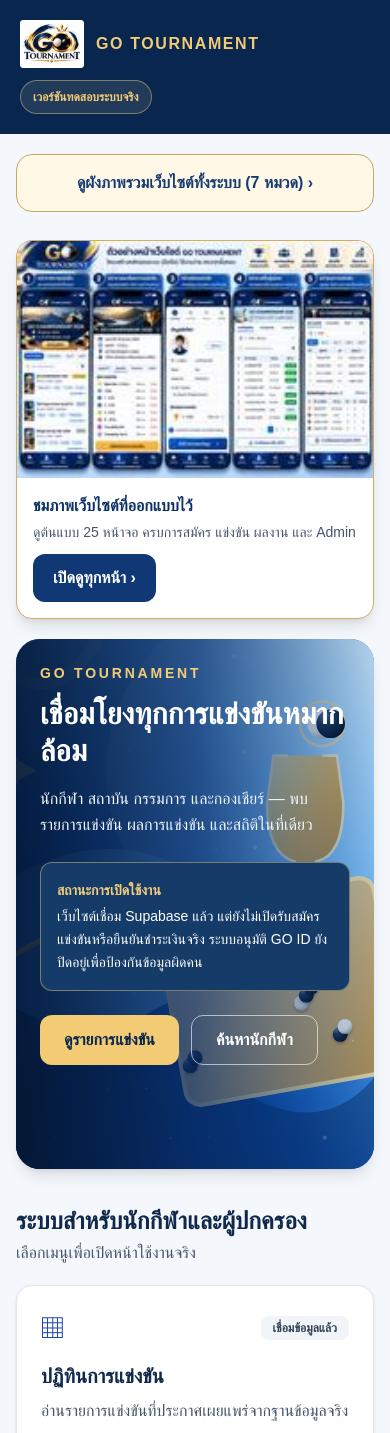
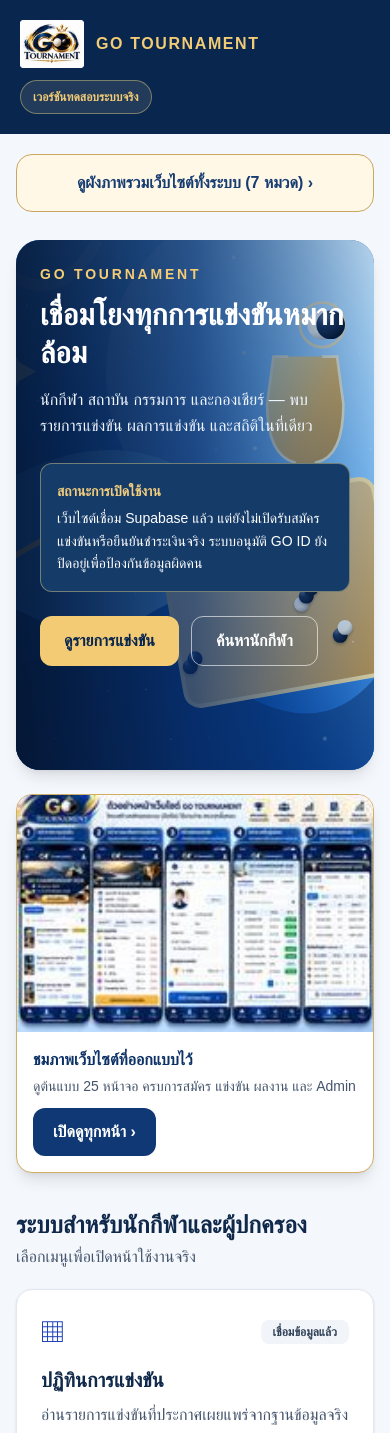
Before and after one commit to sawitree2168-sys/go-competition, a Next.js app: page / in a window 390 px wide. Shown: the top 1433 px of the page. Built offline with nearby package versions, Linux system fonts and the light colour scheme.

Commit message:
ui: make new responsive HOME banner the first hero, move prototype overview underneath

```diff
--- a/app/page.tsx
+++ b/app/page.tsx
@@ -20,13 +20,6 @@ export default function Home(){
    </header>
    <div className="mx-auto max-w-6xl px-4 pt-5"><Link href="/visual-overview" className="flex min-h-14 items-center justify-center rounded-2xl border border-[#c9a661] bg-[#fff8e7] px-5 py-4 text-center font-extrabold text-[#163c71]">ดูผังภาพรวมเว็บไซต์ทั้งระบบ (7 หมวด) ›</Link></div>
    <section className="mx-auto max-w-6xl px-4 pt-7 sm:pt-12">
-    <div className="mb-5 overflow-hidden rounded-2xl border border-[#d2ad62] bg-white shadow-lg">
-     <img src="/visual/overview.jpg" alt="ภาพรวมเว็บไซต์ GO TOURNAMENT ที่ออกแบบไว้" className="h-auto w-full object-contain"/>
-     <div className="flex flex-wrap items-center justify-between gap-3 p-4 sm:p-5">
-      <div><h2 className="font-extrabold text-[#0c3166]">ชมภาพเว็บไซต์ที่ออกแบบไว้</h2><p className="mt-1 text-sm text-slate-600">ดูต้นแบบ 25 หน้าจอ ครบการสมัคร แข่งขัน ผลงาน และ Admin</p></div>
-      <Link href="/visual-overview" className="rounded-xl bg-[#0f3874] px-5 py-3 font-bold text-white">เปิดดูทุกหน้า ›</Link>
-     </div>
-    </div>
     <div className="relative isolate min-h-[530px] overflow-hidden rounded-3xl bg-[#073f94] text-white shadow-lg sm:min-h-[500px] lg:min-h-[450px]">
      <picture className="absolute inset-0 -z-20 block h-full w-full" aria-hidden="true">
        <source media="(max-width: 639px)" srcSet="/banners/home/home_mobile.svg" type="image/svg+xml"/>
@@ -48,6 +41,14 @@ export default function Home(){
      </div>
      </div>
     </div>
+    <div className="mt-6 overflow-hidden rounded-2xl border border-[#d2ad62] bg-white shadow-lg">
+     <img src="/visual/overview.jpg" alt="ภาพรวมเว็บไซต์ GO TOURNAMENT ที่ออกแบบไว้" className="h-auto w-full object-contain"/>
+     <div className="flex flex-wrap items-center justify-between gap-3 p-4 sm:p-5">
+      <div><h2 className="font-extrabold text-[#0c3166]">ชมภาพเว็บไซต์ที่ออกแบบไว้</h2><p className="mt-1 text-sm text-slate-600">ดูต้นแบบ 25 หน้าจอ ครบการสมัคร แข่งขัน ผลงาน และ Admin</p></div>
+      <Link href="/visual-overview" className="rounded-xl bg-[#0f3874] px-5 py-3 font-bold text-white">เปิดดูทุกหน้า ›</Link>
+     </div>
+    </div>
+
    </section>
    <section className="mx-auto max-w-6xl px-4 py-9">
     <div className="mb-5"><h2 className="text-2xl font-black">ระบบสำหรับนักกีฬาและผู้ปกครอง</h2><p className="mt-1 text-slate-600">เลือกเมนูเพื่อเปิดหน้าใช้งานจริง</p></div>
```
